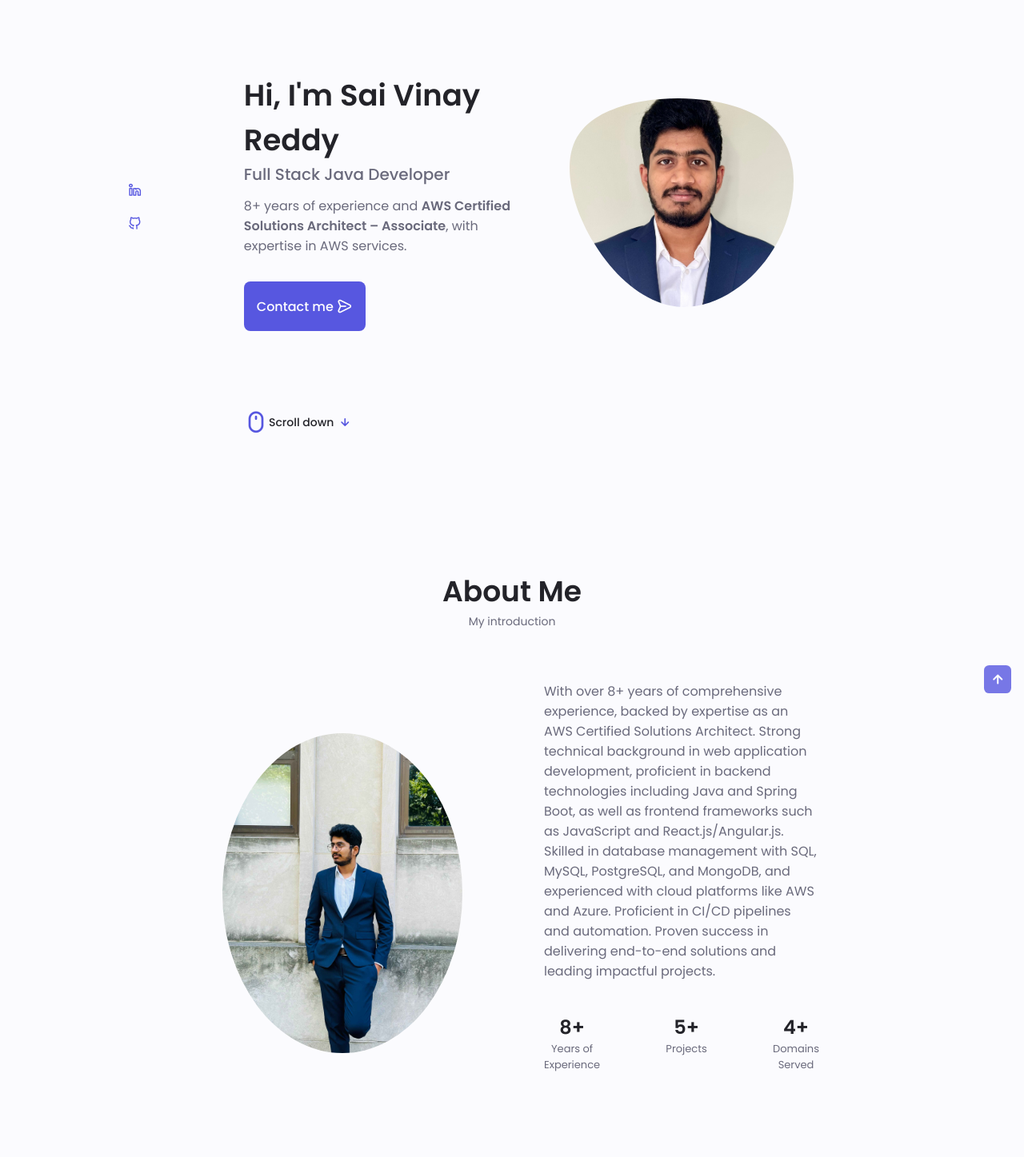
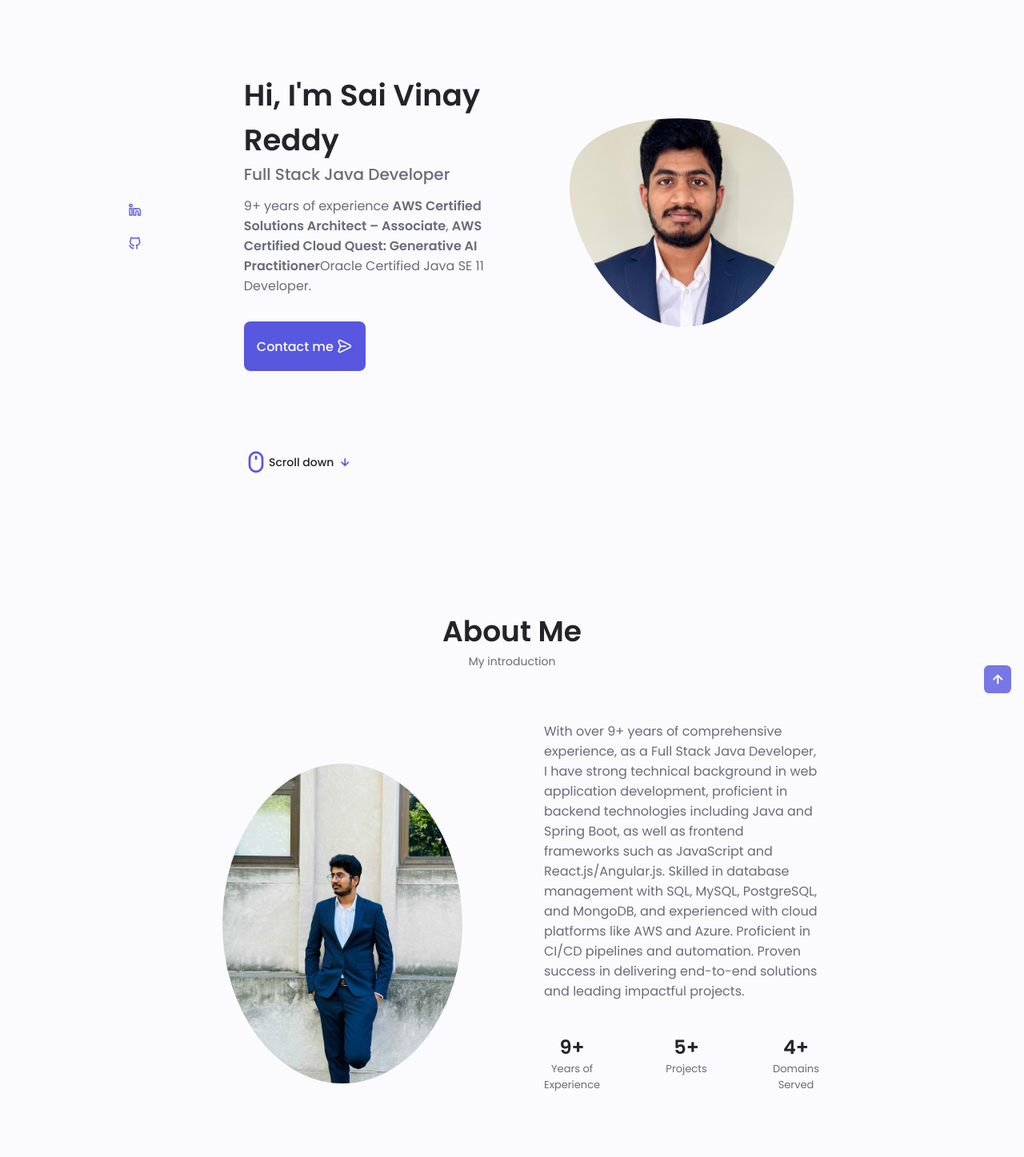
Before and after one commit to saivinayreddyy/saivinayreddyy.github.io, a plain HTML site: page index.html in a window 1280 px wide. Shown: the part 93-1540 px from the top of the page at 80% size. Drawn offline with nearby package versions, Linux system fonts and the light colour scheme.

Commit message:
updated to 9+

```diff
--- a/index.html
+++ b/index.html
@@ -124,7 +124,7 @@
                 Full Stack Java Developer
               </h3>
               <p class="home__description">
-                8+ years of experience and <strong>AWS Certified Solutions Architect – Associate</strong>, with expertise in AWS services.
+                9+ years of experience <strong>AWS Certified Solutions Architect – Associate</strong>, <strong>AWS Certified Cloud Quest: Generative AI Practitioner</strong>Oracle Certified Java SE 11 Developer.</strong>
               </p>
               <a href="#contact" class="button button--flex">
                 Contact me<i class="uil uil-message button__icon"></i>
@@ -153,12 +153,12 @@
 
           <div class="about__data">
             <p class="about__description">
-              With over 8+ years of comprehensive experience, backed by expertise as an AWS Certified Solutions Architect. Strong technical background in web application development, proficient in backend technologies including Java and Spring Boot, as well as frontend frameworks such as JavaScript and React.js/Angular.js. Skilled in database management with SQL, MySQL, PostgreSQL, and MongoDB, and experienced with cloud platforms like AWS and Azure. Proficient in CI/CD pipelines and automation. Proven success in delivering end-to-end solutions and leading impactful projects.
+              With over 9+ years of comprehensive experience, as a Full Stack Java Developer, I have strong technical background in web application development, proficient in backend technologies including Java and Spring Boot, as well as frontend frameworks such as JavaScript and React.js/Angular.js. Skilled in database management with SQL, MySQL, PostgreSQL, and MongoDB, and experienced with cloud platforms like AWS and Azure. Proficient in CI/CD pipelines and automation. Proven success in delivering end-to-end solutions and leading impactful projects.
             </p>
 
             <div class="about__info">
               <div>
-                <span class="about__info-title">8+</span>
+                <span class="about__info-title">9+</span>
                 <span class="about__info-name">Years of <br />Experience</span>
               </div>
 
@@ -757,7 +757,7 @@
             <div>
               <h3 class="contact__title">Contact Me</h3>
               <span class="contact__subtitle"
-              ><a href="tel:6362243314"></a>(314) 673-3093</span
+              ><a href="tel:6362243314"></a>(314) 270-2588</span
               >
             </div>
           </div>
```
